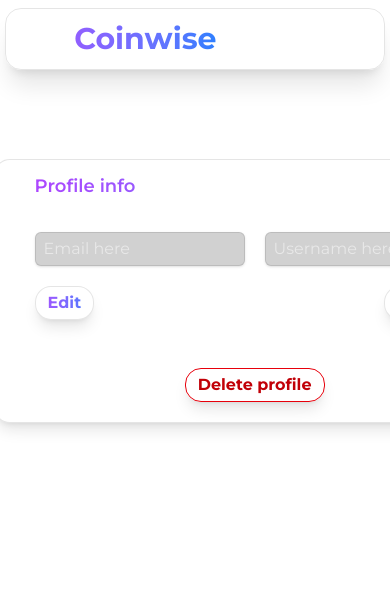
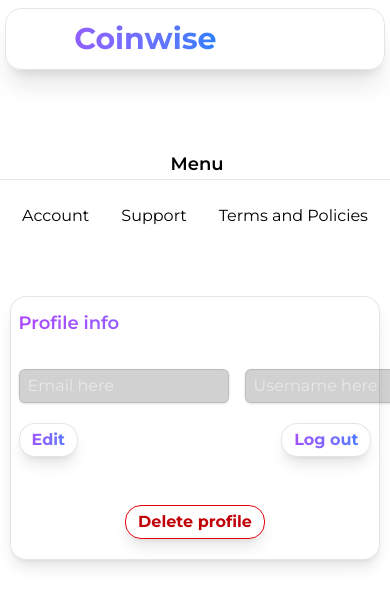
Before and after one commit to markomoev/Coinwise, a React (Vite) app: page /Coinwise/settings in a window 390 px wide. Shown: the top 606 px of the page. Built offline with nearby package versions, Linux system fonts and the light colour scheme.

Commit message:
bug fixes and mobile design added for settings

```diff
--- a/src/components/settings/AccountSettings.tsx
+++ b/src/components/settings/AccountSettings.tsx
@@ -14,16 +14,12 @@ export default function accSettings(){
 
         useEffect(() => {
 
-        supabase.auth.onAuthStateChange((event) => {
-            if (event === 'SIGNED_IN'){
-
             const detailsFetcher = async () => {
 
                 // getting email from auth
                 const { data: userData, error: getUserError } = await supabase.auth.getUser();
                 if(getUserError){
                     console.error('Error fetching email:', getUserError.message);
-                    alert('Error fetching email')
                     return;
                 }
 
@@ -52,9 +48,6 @@ export default function accSettings(){
                 }
             }
             detailsFetcher();
-            }
-            if(event === 'SIGNED_OUT'){return;}
-        })
         }, [])
 
     // edit user profile details
@@ -143,7 +136,7 @@ export default function accSettings(){
 
 
     return(
-        <div className ='w-auto bg-white/20 pl-10 pr-20 pb-5 rounded-2xl border border-black/10 shadow-lg'>
+        <div className ='md:w-auto w-[95%] bg-white/20 pl-[2%] pr-[2%] pb-5 rounded-2xl border border-black/10 shadow-lg'>
             <div className = 'w-full flex flex-col gap-5'>
                 {/* Username */}
                 <div className ='mb-3'>
@@ -155,7 +148,7 @@ export default function accSettings(){
                     </div>
                 </div>
 
-                <form className ='w-1/2 flex gap-5'>
+                <form className ='w-1/2 flex md:gap-5 gap-4'>
                     <input readOnly = {!editMode}
                         className = 'bg-black/18 text-white p-1 pl-2 pr-2 rounded-md border border-black/10 shadow-sm'
                         type ='email'
--- a/src/components/settings/SettingsMenu.tsx
+++ b/src/components/settings/SettingsMenu.tsx
@@ -2,20 +2,25 @@
 
 export default function settingsMenu() {
     return(
-        <div className="">
-            <div className="flex flex-col gap-7 items-start text">
-                <p className = 'text-lg border-white/20 border-b w-full font-semibold pl-1'>
+        <div className="md:w-auto w-full">
+            <div className ='md:w-full mb-4 border-b border-b-black/10'>
+                <p className = 'text-center md:text-start text-lg border-white/20 border-b w-full font-semibold pl-1'>
                     Menu
                 </p>
+            </div>
+
+            <div className="w-full items-center justify-center flex md:flex-col flex-row md:gap-7 gap-0 md:items-start text">
 
                 <button
                     className = 'p-2 pl-4 pr-4 rounded-2xl hover:bg-black/20 cursor-pointer'>
                         Account
                 </button>
+
                 <button
                     className = 'p-2 pl-4 pr-4 rounded-2xl hover:bg-black/20 cursor-pointer'>
                     Support
                 </button>
+
                 <button
                     className = 'p-2 pl-4 pr-4 rounded-2xl hover:bg-black/20 cursor-pointer'>
                     Terms and Policies
--- a/src/pages/Settings.tsx
+++ b/src/pages/Settings.tsx
@@ -9,7 +9,7 @@ export default function SettingsPage(){
                 <TopBar/>
             </div>
             <div>
-                <div className = 'w-full h-auto flex flex-row items-center justify-center mt-20 gap-15'>
+                <div className = 'w-full h-auto flex md:flex-row flex-col items-center justify-center mt-20 gap-15'>
                     <SettingsMenu/>
                     <AccountSettings/>
                 </div>
```
